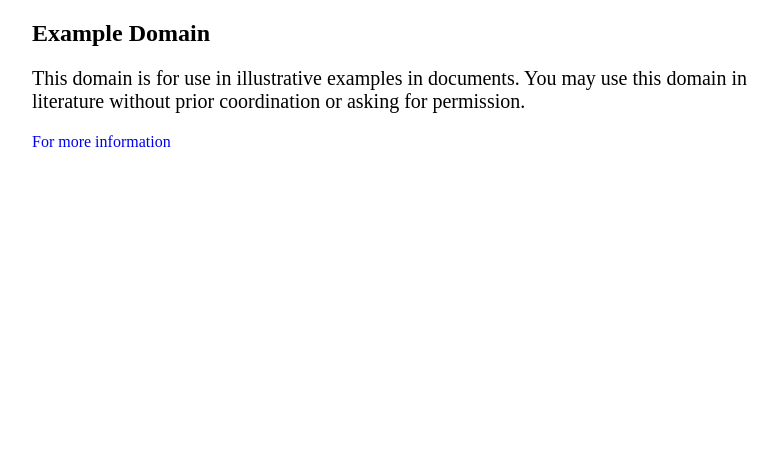
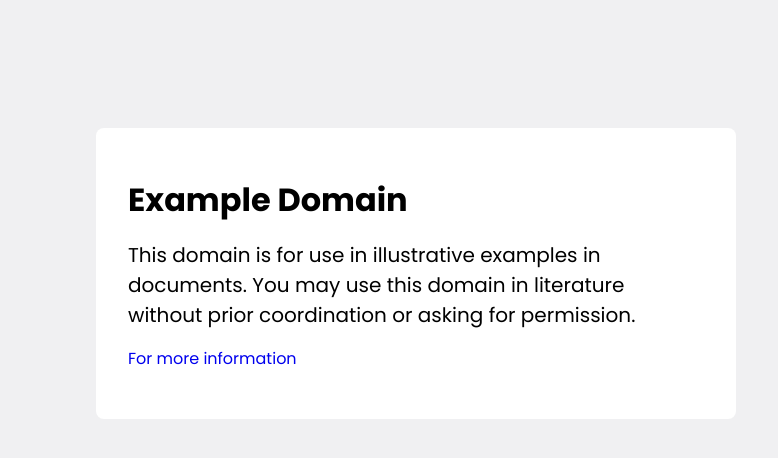
Before and after one commit to moqun06/Example.com, a plain HTML site: page index.html in a window 1280 px wide. Shown: the whole page, without its empty margins (224-1002 px from the left). Drawn offline with Linux system fonts and the light colour scheme.

Commit message:
New push

```diff
--- a/index.css
+++ b/index.css
@@ -1,21 +1,24 @@
 * {
-  padding: 10;
-  margin: 10;
+  font-family: "Poppins", sans-serif;
+  padding: 0;
+  margin: 0;
   box-sizing: border-box;
 }
 .ExampleDomain {
   margin-top: 8rem;
-  background-color: silver;
+  background-color: #fff;
   color: #000;
-  padding: 3rem 1rem;
-  height: 404.875px;
-  width: 1024px;
+  padding: 3rem 2rem;
+  border-radius: 8px;
 }
 p {
+  padding-bottom: 1rem;
+  padding-top: 1rem;
   font-size: 20px;
 }
 body {
-  width: 60%;
+  background-color: #f0f0f2;
+  width: 50%;
   margin: auto;
 }
 a {
--- a/index.html
+++ b/index.html
@@ -4,12 +4,18 @@
     <meta charset="UTF-8" />
     <meta http-equiv="X-UA-Compatible" content="IE=edge" />
     <meta name="viewport" content="width=device-width, initial-scale=1.0" />
+    <link rel="preconnect" href="https://fonts.googleapis.com" />
+    <link rel="preconnect" href="https://fonts.gstatic.com" crossorigin />
+    <link
+      href="https://fonts.googleapis.com/css2?family=Poppins:ital,wght@0,100;0,200;0,300;0,400;0,500;0,600;0,700;0,800;0,900;1,200;1,300;1,400;1,500;1,800&display=swap"
+      rel="stylesheet"
+    />
     <title>Example Domain</title>
     <link rel="stylesheet" href="index.css" />
   </head>
   <body>
-    <div class="Example Domain">
-      <h2>Example Domain</h2>
+    <div class="ExampleDomain">
+      <h1>Example Domain</h1>
       <p>
         This domain is for use in illustrative examples in documents. You may
         use this domain in literature without prior coordination or asking for
```
